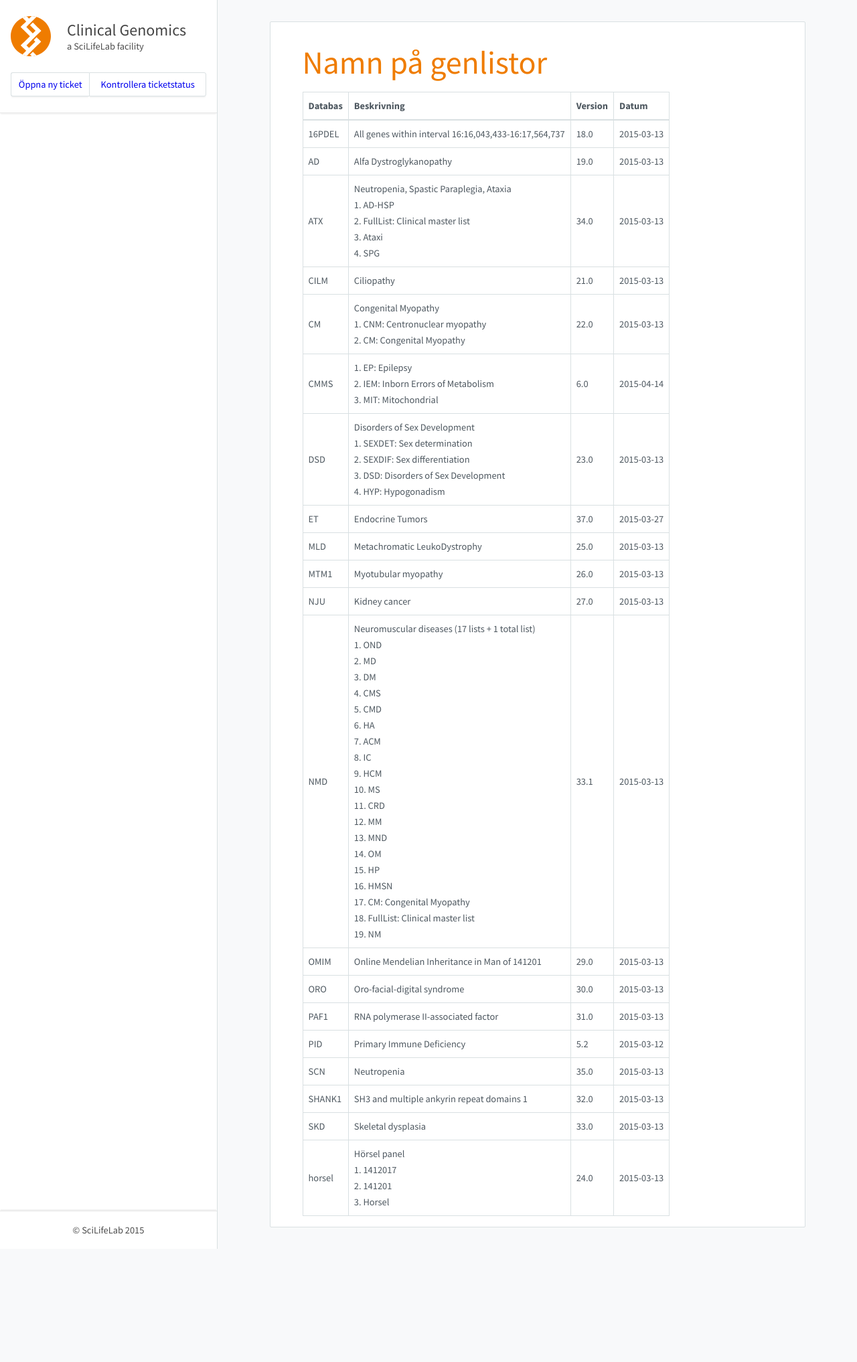
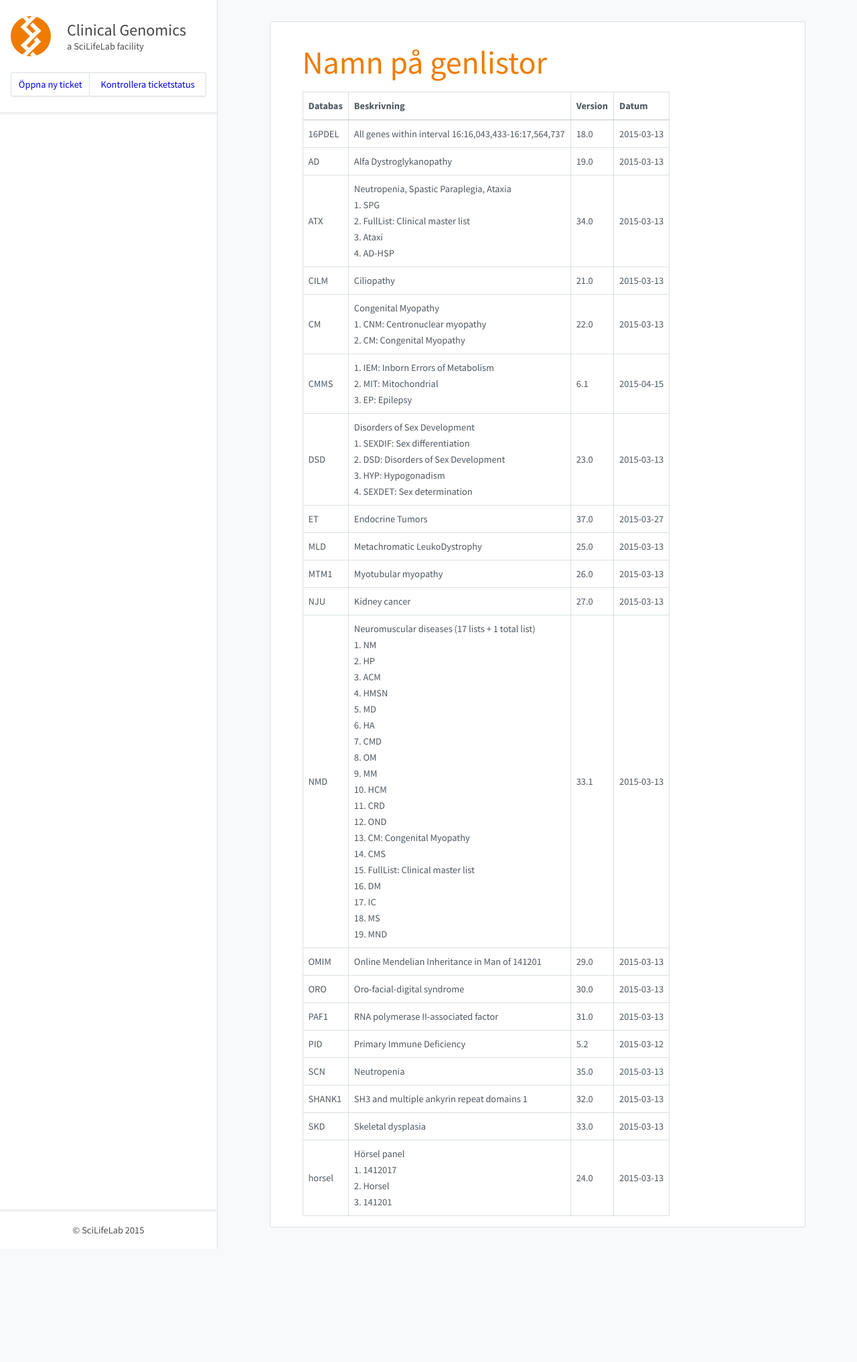
Before and after one commit to Clinical-Genomics/clinical-genomics.github.io, a Jekyll site: the page built from _pages/namnpagenlistor.md, in a window 1280 px wide. Shown: the whole page at 67% size. Built offline with Jekyll 4.4.1, drawn with Linux system fonts in a browser that asks for light colours; nearby versions of some CDN libraries.

Commit message:
Update to cust003-CMMS.txt

```diff
--- a/_pages/namnpagenlistor.md
+++ b/_pages/namnpagenlistor.md
@@ -10,16 +10,16 @@
 |---|---|---|---|
 |16PDEL|All genes within interval 16:16,043,433-16:17,564,737|18.0|2015-03-13|
 |AD|Alfa Dystroglykanopathy|19.0|2015-03-13|
-|ATX|Neutropenia, Spastic Paraplegia, Ataxia<br />1. AD-HSP<br />2. FullList: Clinical master list<br />3. Ataxi<br />4. SPG<br />|34.0|2015-03-13|
+|ATX|Neutropenia, Spastic Paraplegia, Ataxia<br />1. SPG<br />2. FullList: Clinical master list<br />3. Ataxi<br />4. AD-HSP<br />|34.0|2015-03-13|
 |CILM|Ciliopathy|21.0|2015-03-13|
 |CM|Congenital Myopathy<br />1. CNM: Centronuclear myopathy<br />2. CM: Congenital Myopathy<br />|22.0|2015-03-13|
-|CMMS|1. EP: Epilepsy<br />2. IEM: Inborn Errors of Metabolism<br />3. MIT: Mitochondrial<br />|6.0|2015-04-14|
-|DSD|Disorders of Sex Development<br />1. SEXDET: Sex determination<br />2. SEXDIF: Sex differentiation<br />3. DSD: Disorders of Sex Development<br />4. HYP: Hypogonadism<br />|23.0|2015-03-13|
+|CMMS|1. IEM: Inborn Errors of Metabolism<br />2. MIT: Mitochondrial<br />3. EP: Epilepsy<br />|6.1|2015-04-15|
+|DSD|Disorders of Sex Development<br />1. SEXDIF: Sex differentiation<br />2. DSD: Disorders of Sex Development<br />3. HYP: Hypogonadism<br />4. SEXDET: Sex determination<br />|23.0|2015-03-13|
 |ET|Endocrine Tumors|37.0|2015-03-27|
 |MLD|Metachromatic LeukoDystrophy|25.0|2015-03-13|
 |MTM1|Myotubular myopathy|26.0|2015-03-13|
 |NJU|Kidney cancer|27.0|2015-03-13|
-|NMD|Neuromuscular diseases (17 lists + 1 total list)<br />1. OND<br />2. MD<br />3. DM<br />4. CMS<br />5. CMD<br />6. HA<br />7. ACM<br />8. IC<br />9. HCM<br />10. MS<br />11. CRD<br />12. MM<br />13. MND<br />14. OM<br />15. HP<br />16. HMSN<br />17. CM: Congenital Myopathy<br />18. FullList: Clinical master list<br />19. NM<br />|33.1|2015-03-13|
+|NMD|Neuromuscular diseases (17 lists + 1 total list)<br />1. NM<br />2. HP<br />3. ACM<br />4. HMSN<br />5. MD<br />6. HA<br />7. CMD<br />8. OM<br />9. MM<br />10. HCM<br />11. CRD<br />12. OND<br />13. CM: Congenital Myopathy<br />14. CMS<br />15. FullList: Clinical master list<br />16. DM<br />17. IC<br />18. MS<br />19. MND<br />|33.1|2015-03-13|
 |OMIM|Online Mendelian Inheritance in Man of 141201|29.0|2015-03-13|
 |ORO|Oro-facial-digital syndrome|30.0|2015-03-13|
 |PAF1|RNA polymerase II-associated factor|31.0|2015-03-13|
@@ -27,4 +27,4 @@
 |SCN|Neutropenia|35.0|2015-03-13|
 |SHANK1|SH3 and multiple ankyrin repeat domains 1|32.0|2015-03-13|
 |SKD|Skeletal dysplasia|33.0|2015-03-13|
-|horsel|Hörsel panel<br />1. 1412017<br />2. 141201<br />3. Horsel<br />|24.0|2015-03-13|
+|horsel|Hörsel panel<br />1. 1412017<br />2. Horsel<br />3. 141201<br />|24.0|2015-03-13|
```
